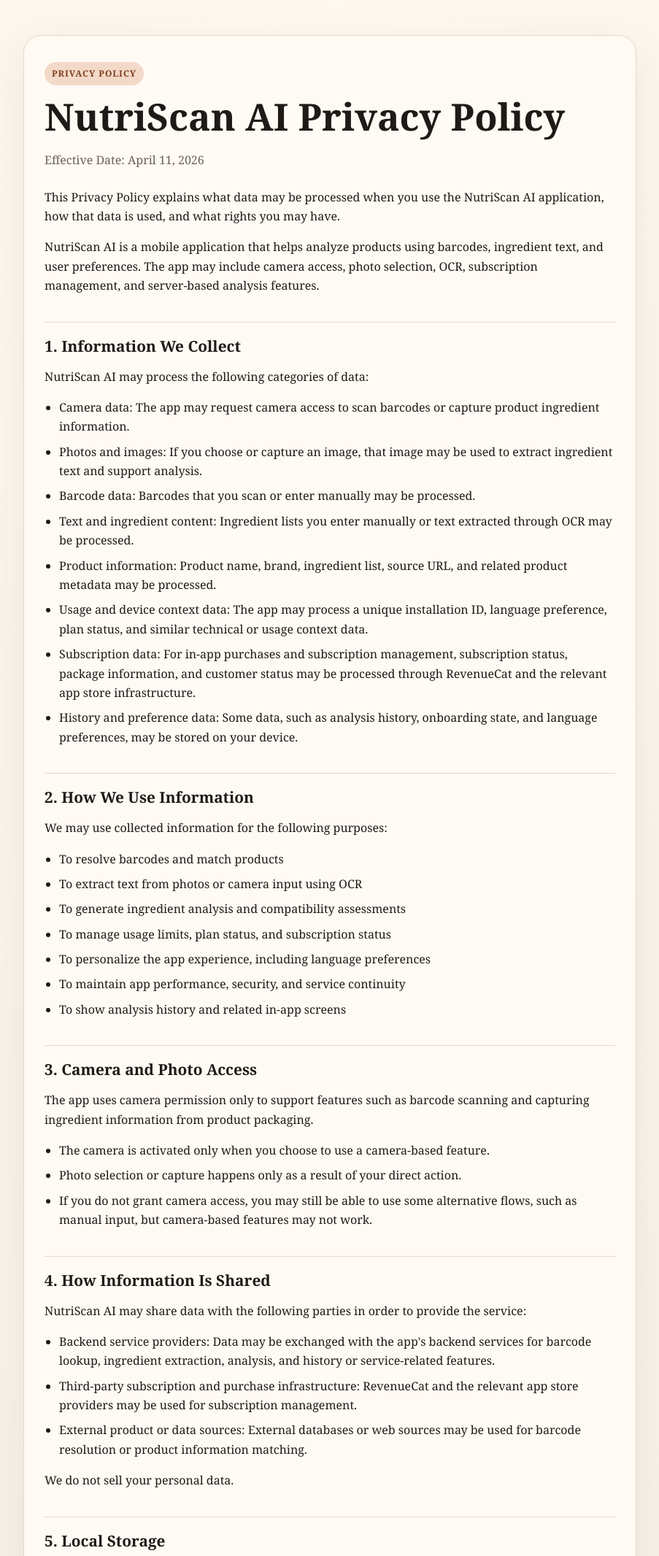
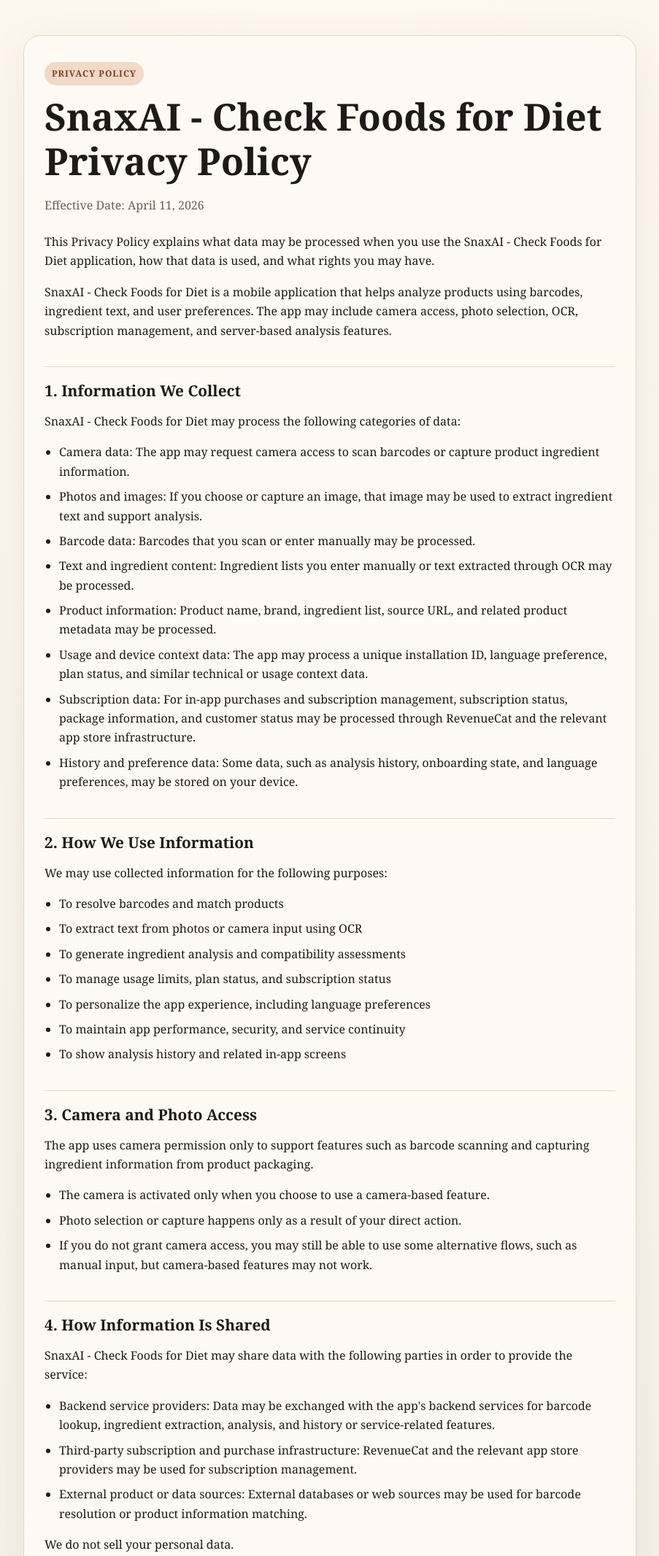
Before and after one commit to emrahdemirci/emrahdemirci.github.io, a plain HTML site: page snaxai_privacy_en.html in a window 1280 px wide. Shown: the top 2132 px of the page at 73% size, without its empty margins (188-1091 px from the left). Drawn offline with Linux system fonts and the light colour scheme.

Commit message:
Update privacy policy references from NutriScan to SnaxAI

```diff
--- a/nutriscan.html
+++ b/snaxai_privacy_en.html
@@ -3,7 +3,7 @@
   <head>
     <meta charset="UTF-8" />
     <meta name="viewport" content="width=device-width, initial-scale=1.0" />
-    <title>NutriScan AI Privacy Policy</title>
+    <title>SnaxAI - Check Foods for Diet Privacy Policy</title>
     <style>
       :root {
         --bg: #f6f1e8;
@@ -128,24 +128,24 @@
     <main class="wrap">
       <section class="card">
         <div class="eyebrow">Privacy Policy</div>
-        <h1>NutriScan AI Privacy Policy</h1>
+        <h1>SnaxAI - Check Foods for Diet Privacy Policy</h1>
         <p class="meta">Effective Date: April 11, 2026</p>
 
         <p>
           This Privacy Policy explains what data may be processed when you use
-          the NutriScan AI application, how that data is used, and what rights
+          the SnaxAI - Check Foods for Diet application, how that data is used, and what rights
           you may have.
         </p>
 
         <p>
-          NutriScan AI is a mobile application that helps analyze products using
+          SnaxAI - Check Foods for Diet is a mobile application that helps analyze products using
           barcodes, ingredient text, and user preferences. The app may include
           camera access, photo selection, OCR, subscription management, and
           server-based analysis features.
         </p>
 
         <h2>1. Information We Collect</h2>
-        <p>NutriScan AI may process the following categories of data:</p>
+        <p>SnaxAI - Check Foods for Diet may process the following categories of data:</p>
         <ul>
           <li>
             Camera data: The app may request camera access to scan barcodes or
@@ -221,7 +221,7 @@
 
         <h2>4. How Information Is Shared</h2>
         <p>
-          NutriScan AI may share data with the following parties in order to
+          SnaxAI - Check Foods for Diet may share data with the following parties in order to
           provide the service:
         </p>
         <ul>
@@ -286,7 +286,7 @@
 
         <h2>8. Children's Privacy</h2>
         <p>
-          NutriScan AI is not designed for children. We do not knowingly
+          SnaxAI - Check Foods for Diet is not designed for children. We do not knowingly
           collect personal data from children. If you believe that a child's
           data has been provided to us, please contact us.
         </p>
@@ -334,14 +334,13 @@
 
         <h2>13. Contact</h2>
         <div class="contact">
-          <p><strong>Company / Developer Name:</strong> Emrah Demirci </p>
+          <p><strong>Company / Developer Name:</strong> Emrah Demirci</p>
           <p><strong>Email:</strong> mezidosoft@gmail.com</p>
-          <p><strong>Website:</strong> mezido.tech </p>
         </div>
 
         <h2>14. Summary</h2>
         <p>
-          NutriScan AI processes limited data to provide features such as
+          SnaxAI - Check Foods for Diet processes limited data to provide features such as
           barcode scanning, camera-based text capture, manual ingredient entry,
           analysis, and subscription management. Camera permission is used only
           for scan and image capture flows that you start yourself.
```
